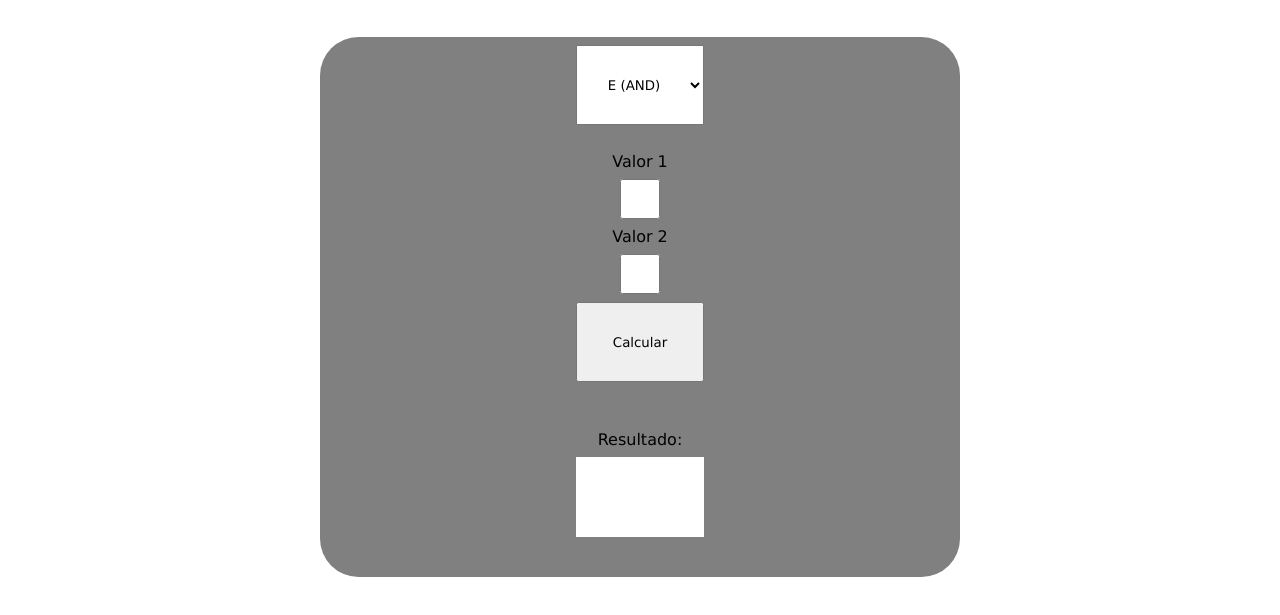
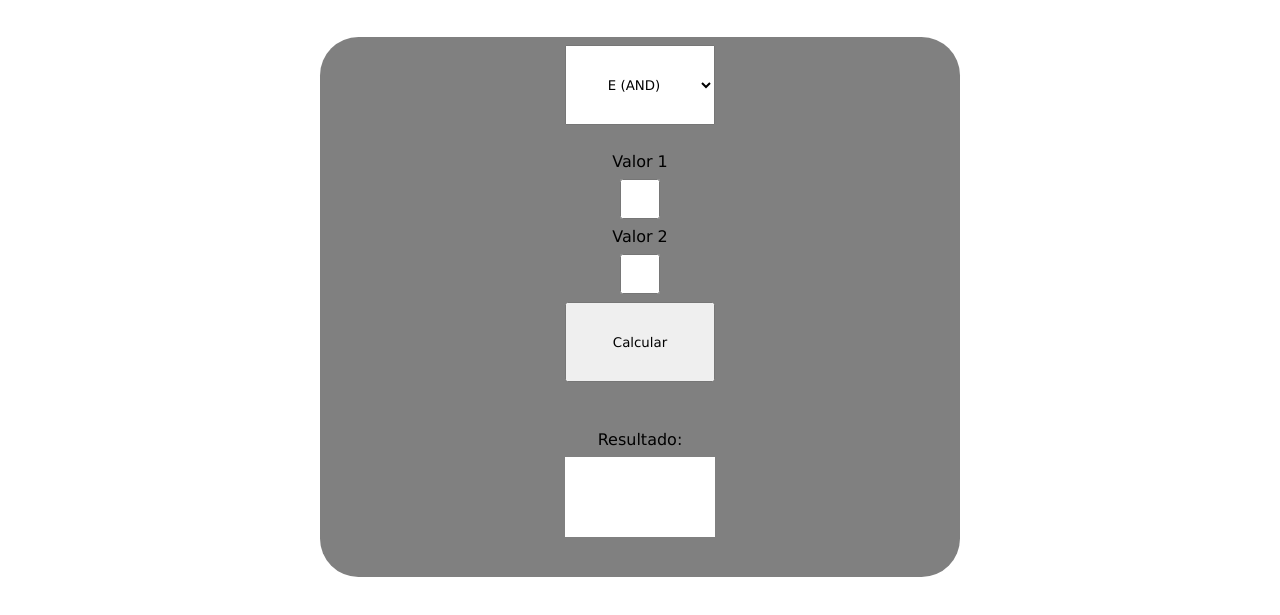
Before and after one commit to aRomanig/logicaBinaria, a plain HTML site: page index.html in a window 1280 px wide. Shown: the part 83-698 px from the top of the page. Drawn offline with Linux system fonts and the light colour scheme.

Commit message:
Add files via upload

```diff
--- a/style.css
+++ b/style.css
@@ -22,6 +22,8 @@ main {
     width: 50vw;
     margin: auto;
     min-height: 50vh;
+    min-width: 320px;
+    max-width: auto;
     border-radius: 3vw;
     margin-top: 5vh;
     display: flex;
@@ -32,7 +34,7 @@ main {
 select, p, input, button {
     margin-top: 1vh;
     text-align: center;
-    min-width: 100px;
+    min-width: 150px;
     max-width: auto;
 }
 
```
